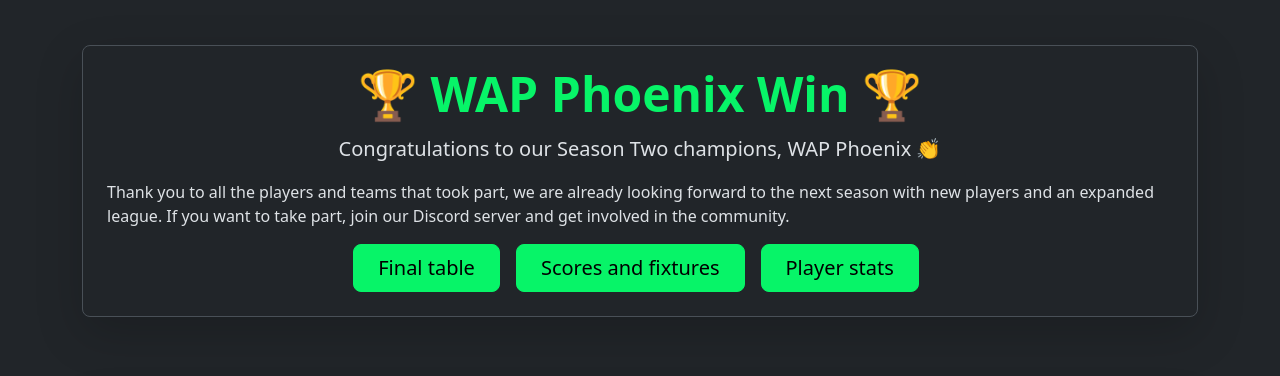
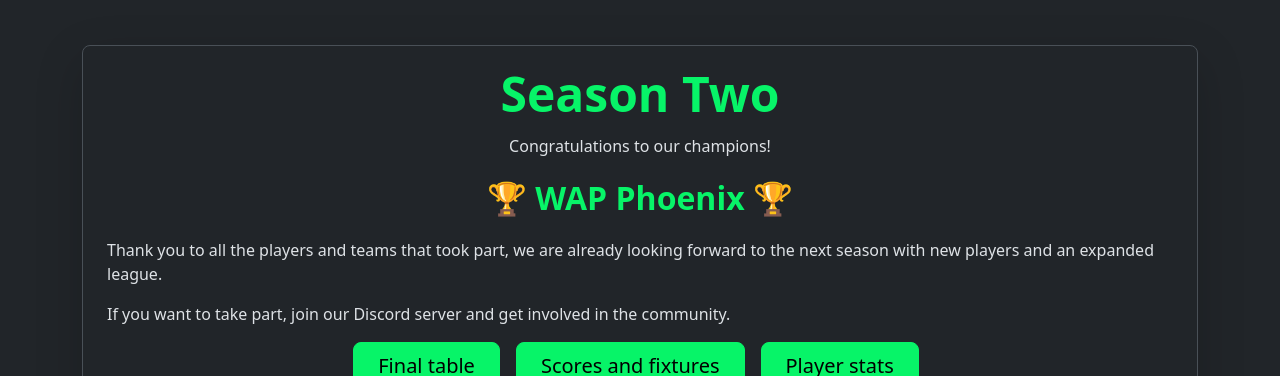
Before and after one commit to garrytrinder/fuma-clubs, a Next.js app: page / in a window 1280 px wide. Shown: the part 374-750 px from the top of the page. Built offline with nearby package versions, Linux system fonts and the light colour scheme; no server answers.

Commit message:
feat: Revise Season Two celebration message for clarity and emphasis on WAP Phoenix

```diff
--- a/app/page.tsx
+++ b/app/page.tsx
@@ -11,12 +11,16 @@
     <section className="col-xxl-8 mx-auto p-4 my-3 rounded-3 border shadow-lg">
       <div className="row flex-lg-row-reverse align-items-center g-5">
         <div className="col-lg-12">
-          <h2 className="display-5 fw-bold text-primary lh-1 mb-3 text-center">🏆 WAP Phoenix Win 🏆 </h2>
-          <p className="lead text-center">
-            Congratulations to our Season Two champions, WAP Phoenix 👏
+          <h2 className="display-5 fw-bold text-primary lh-1 mb-3 text-center">Season Two</h2>
+          <p className="text-center">Congratulations to our champions! </p>
+          <p className="lead text-center text-primary fs-2 fw-bold">
+            🏆 WAP Phoenix 🏆
           </p>
           <p>
-            Thank you to all the players and teams that took part, we are already looking forward to the next season with new players and an expanded league. If you want to take part, join our Discord server and get involved in the community.
+            Thank you to all the players and teams that took part, we are already looking forward to the next season with new players and an expanded league.
+          </p>
+          <p>
+            If you want to take part, join our Discord server and get involved in the community.
           </p>
           <div className="d-grid gap-2 d-md-flex justify-content-center">
             <Link className="btn btn-primary btn-lg px-4 me-md-2" href="/season-two/table">Final table</Link>
```
